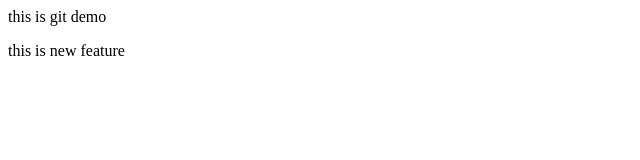
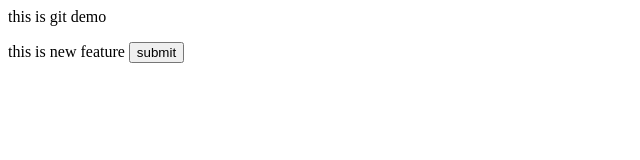
Before and after one commit to RaheelKhatri/Local-Repo, a plain HTML site: page index.html in a window 1280 px wide. Shown: the whole page, without its empty margins (0-640 px from the left). Drawn offline with Linux system fonts and the light colour scheme.

Commit message:
added button

```diff
--- a/index.html
+++ b/index.html
@@ -1,2 +1,2 @@
 <p>this is git demo</p>
-<p>this is new feature</p>
+<p>this is new feature <button> submit</button></p>
```
